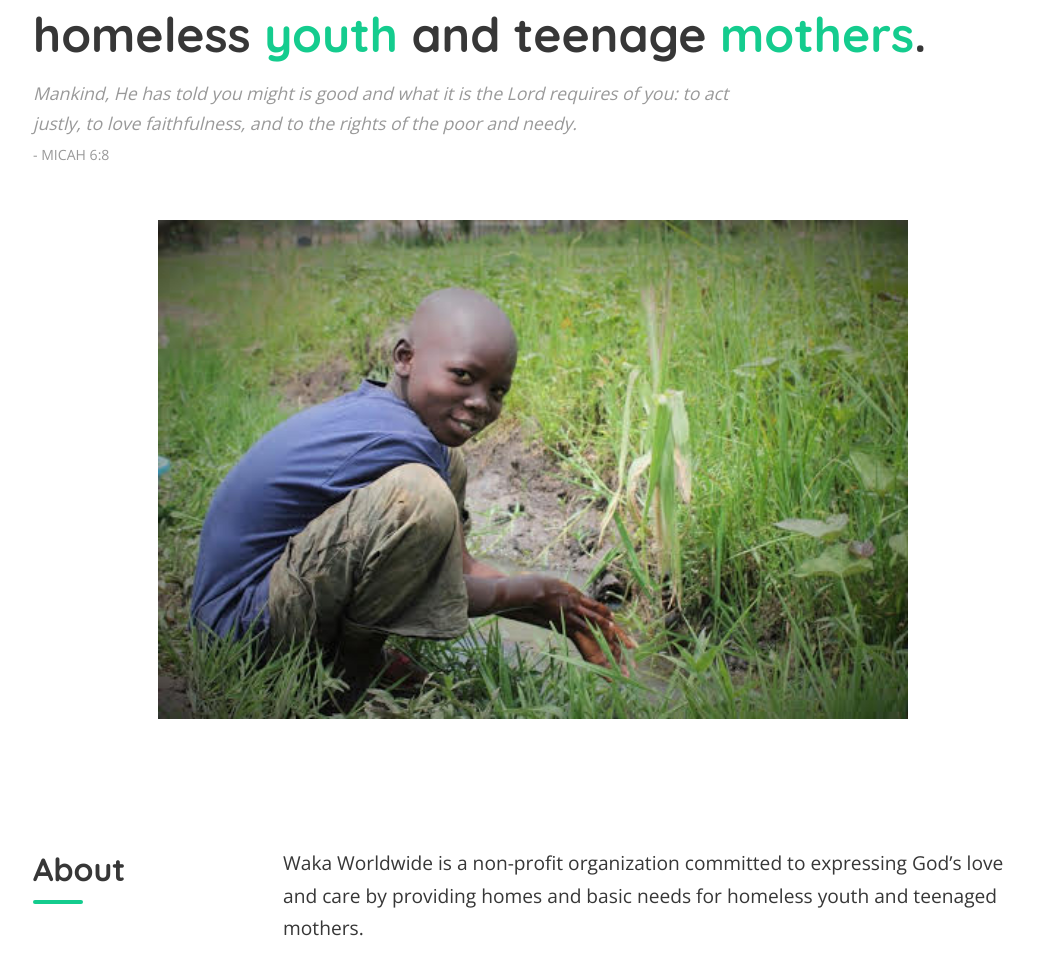
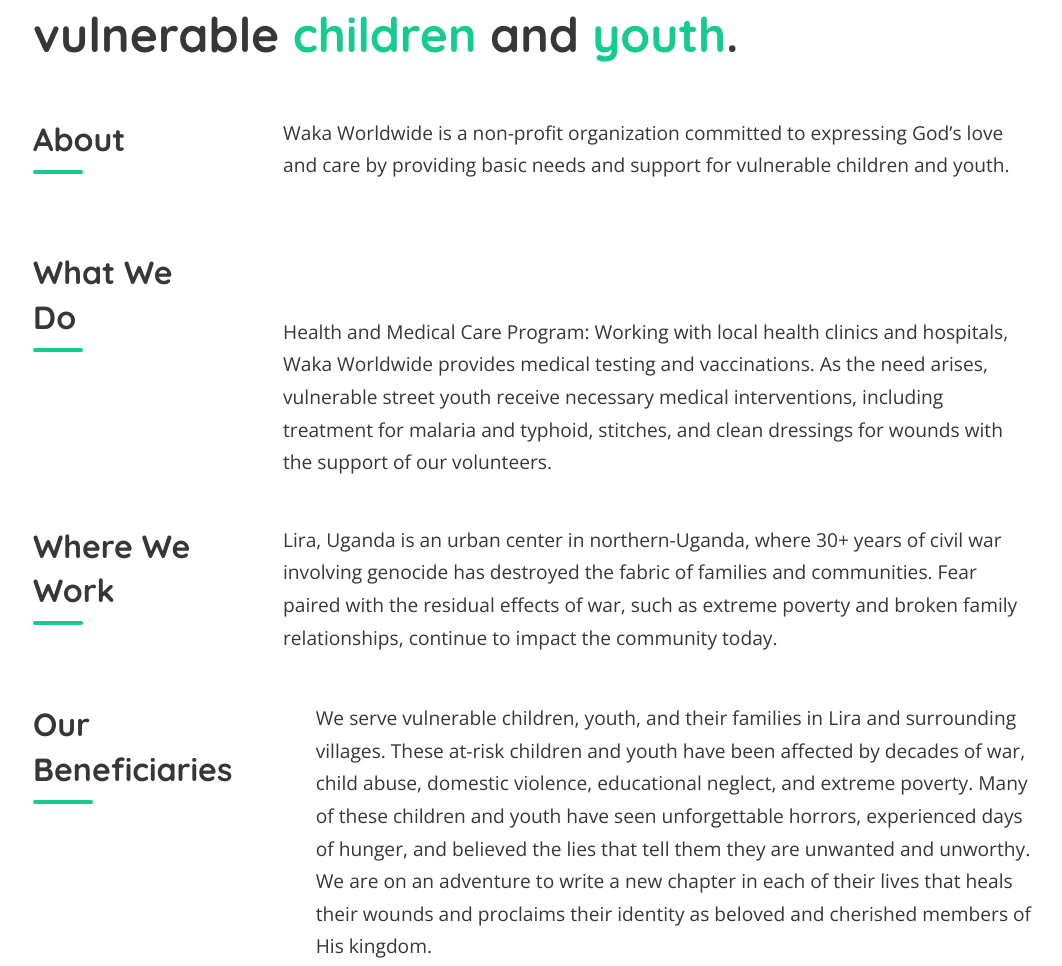
Before and after one commit to wakaww/waka, a plain HTML site: page index.html in a window 1280 px wide. Shown: the part 416-1382 px from the top of the page, without its empty margins (107-1169 px from the left). Drawn offline with nearby package versions, Linux system fonts and the light colour scheme; a script that the page names is missing.

Commit message:
Update index.html

```diff
--- a/index.html
+++ b/index.html
@@ -6,7 +6,7 @@
   <meta name="viewport" content="width=device-width, initial-scale=1">
 
   <title>Waka Worldwide</title>
-  <meta name="description" content="Waka Worldwide is a non-profit organization committed to expressing God’s love and care by providing homes and basic needs for homeless children and teenaged mothers in Uganda.">
+  <meta name="description" content="Waka Worldwide is a non-profit organization committed to expressing God’s love and care by providing homes and basic needs for vulnerable children and youth in Uganda.">
 
   <link rel="icon" type="image/png" sizes="32x32" href="images/favicon-32x32.png">
   <link rel="icon" type="image/png" sizes="16x16" href="images/favicon-16x16.png">
@@ -66,24 +66,14 @@
         <small class="highlight-text highlight-text--small">Mission:</small>
         <br>
         To offer opportunities for financial partnership with Ugandan community organizations to meet basic needs for
-        homeless <span class="mission__hero__accent">youth</span>
-        and teenage <span class="mission__hero__accent">mothers</span>.
+        vulnerable <span class="mission__hero__accent">children</span>
+        and <span class="mission__hero__accent">youth</span>.
       </h2>
-      <blockquote class="mission__verse">
-        <span class="mission__verse__quote">
-          Mankind, He has told you might is good and what it is the Lord requires of you:
-          to act justly, to love faithfulness, and to the rights of the poor and needy.
-        </span>
-        <br>
-        <span class="mission__verse__attribution">
-          - Micah 6:8
-        </span>
-      </blockquote>
     </section>
 
-    <section class="section frame">
-      <img class="hero-image" src="images/kid.jpg" alt="kid">
-    </section>
+   <!--<section class="section frame">
+   <img class="hero-image" src="images/kid.jpg" alt="kid">
+   </section> -->
 
     <section class="frame">
       <div class="content-block">
@@ -92,7 +82,7 @@
         </h1>
         <div class="content-block__content">
           <p>
-            Waka Worldwide is a non-profit organization committed to expressing God’s love and care by providing homes and basic needs for homeless youth and teenaged mothers.
+            Waka Worldwide is a non-profit organization committed to expressing God’s love and care by providing basic needs and support for vulnerable children and youth.
           </p>
         </div>
       </div>
@@ -105,24 +95,10 @@
           What We Do
         </h1>
         <div class="content-block__content">
-          <p>
-            Feeding Program: Waka Worldwide finances a feeding program for about 40 children several days a week. These street youth are provided with a well-rounded meal, including meat, vegetables, and carbohydrates, to combat malnourishment.
-            <br>
-            <br>
-            Health and Medical Care Program: Working with our local partner and local health clinics, Waka Worldwide provides medical testing and vaccinations. As the need arises, vulnerable street youth receive necessary medical interventions, including treatment for malaria and typhoid, stitches, and clean dressings for wounds with the support of our volunteers.
           <br>
           <br>
-            Second-hand Clothing Donations: Many of the homeless youth are barefoot with torn and tattered clothes. Waka Worldwide provides street youth with donations of second-hand clothes and shoes from the local market. Each new outfit is a treasured gift.
-          <br>
-          <br>
-            Family Reunification Program: As youth living and working on the streets self-identify an interest in reconciling and reunifying with their families, our partner provides a temporary foster family home, therapeutic and transitional support. Waka Worldwide finances the operational costs of the foster family home that houses a maximum of four youth in transition.
-          <br>
-          <br>
-            Education and Vocational Skills: Waka Worldwide and its partner are invested in the educational and vocational skills development of vulnerable youth. As youth identify educational and vocational goals, we support the exploration and development of their interest. Youth staying in the foster family home also participate in our school-readiness homeschooling program preparing students to re-enroll in their local schools.
-          <br>
-          <br>
-            Soccer Program: Our partner is also restoring hope to street youth through its soccer club, the Green Angels United. Soccer increases play and teaches valuable life-skills including teamwork, perseverance, confidence, and active healthy living. Waka Worldwide supports the Green Angels United through procurement of in-kind and financial donations to this soccer program.
-           </p>
+            Health and Medical Care Program: Working with local health clinics and hospitals, Waka Worldwide provides medical testing and vaccinations. As the need arises, vulnerable street youth receive necessary medical interventions, including treatment for malaria and typhoid, stitches, and clean dressings for wounds with the support of our volunteers.
+
         </div>
       </div>
     </section>
@@ -135,21 +111,22 @@
         </h1>
         <div class="content-block__content">
           <p>
-           Lira, Uganda is an urban center in northern-Uganda, where years of civil war involving genocide has destroyed the fabric of families and communities. Fear paired with residual effects of war, such as extreme poverty and broken family relationships, continue to impact the community today.
+           Lira, Uganda is an urban center in northern-Uganda, where 30+ years of civil war involving genocide has destroyed the fabric of families and communities. Fear paired with the residual effects of war, such as extreme poverty and broken family relationships, continue to impact the community today.
           </p>
         </div>
       </div>
     </section>
     <br>
     <br>
+
      <section class="frame">
       <div class="content-block">
         <h1 class="content-block__header" id="partner-section">
-          Our Partner
+          Our Beneficiaries
         </h1>
         <div class="content-block__content">
           <p>
-           Waka Worldwide Uganda is a community-based organization that is currently meeting the needs of youth living and working on the streets by providing access to basic needs – shelter, food, clothes, medical care, education and skills training. Its vision is to love the street youth of Lira, Uganda by discipling them in Christ, providing for their basic needs, and restoring them to their families.
+           We serve vulnerable children, youth, and their families in Lira and surrounding villages. These at-risk children and youth have been affected by decades of war, child abuse, domestic violence, educational neglect, and extreme poverty. Many of these children and youth have seen unforgettable horrors, experienced days of hunger, and believed the lies that tell them they are unwanted and unworthy. We are on an adventure to write a new chapter in each of their lives that heals their wounds and proclaims their identity as beloved and cherished members of His kingdom.
            </p>
         </div>
       </div>
@@ -200,7 +177,7 @@
           Donate
         </h1>
         <div class="content-block__content">
-          <p>Donate to Waka Worldwide, a 501(c)(3) non-profit organization who partners with The Ark Uganda, to provide basic needs for street youth in Lira, Uganda. With your generous donation of any amount, you can make a significant difference!</p>
+          <p>Donate to Waka Worldwide, a 501(c)(3) non-profit organization that works with local partners to provide basic needs and support for vulnerable children and youth in Lira, Uganda. With your generous donation, you can make a significant difference!</p>
           <div class="donate__you-caring">
             <h4 class="donate__you-caring__headline">
              Make a one-time or monthly donation in any amount via Donorbox:
@@ -295,7 +272,7 @@
             </div>
           </div>
           <div class="donate__by-check">
-            <p>You can also donate by sending a check addressed to Waka Worldwide to the address below. When donating by check, please include a note with your contact information so that we can send you a receipt.</p>
+            <p>You can also donate by sending a check addressed to <u>Waka Worldwide</u> to the address below. When donating by check, please include a note with your contact information so that we can send you a thank you and a receipt.</p>
             <br/>
             <p>
               WAKA WORLDWIDE
@@ -342,10 +319,10 @@
           <section class="theology-section">
           <div class="frame">
             <div class=content-block__content>
-            Waka Worldwide is part of the arc of the Kingdom narrative that is centrally about reconciling all things to our creator, making right the injustices in the world, and restoring all of creation to health, beauty, and freedom. Our mission is firmly rooted and established in Christ and His love. During his time on earth, Jesus lived counter-culturally. He went to the darkest places, where no one else wanted to go. He sought out the hurting, the weak, and the poor. He attended to the people everyone else overlooked. He healed the man who had no one to help him into the healing pool in Bethesda. He shared meals with tax collectors, who were the most corrupt and deceptive parts of society. He turned the social order upside down.
+            Waka Worldwide is part of the arc of the Kingdom narrative that is centrally about reconciling all things to our creator, making right the injustices in the world, and restoring all of creation to health, beauty, and freedom. Our mission is firmly rooted and established in Christ and His love. During his time on earth, Jesus lived counter-culturally. He went to the darkest places, where no one else wanted to go. He sought out the hurting, the weak, and the poor. He attended to the people everyone else overlooked and turned the social order upside down.
             <br>
             <br>
-            We are joining those who have gone before us as God’s people, compelled to follow in the footsteps of Jesus into places of brokenness. We are embodying Christ’s mission and ushering in His kingdom of righteousness, justice, and peace. And we are beginning where he began, among the fatherless, widows, sick, oppressed, and poor.
+            We are compelled to follow in the footsteps of Jesus into places of brokenness. We embody Christ’s mission and usher in His kingdom of righteousness, justice, and peace. And we are beginning where he began, among the fatherless, widows, sick, oppressed, and poor.
           </p>
           <br>
           <br>
@@ -357,7 +334,7 @@
         <h2 class="hero-text  hero-text--vision">
           <small class="highlight-text highlight-text--small highlight-text--vision">Vision:</small>
           <br>
-          To restore, reconcile, and transform communities by empowering and equipping homeless youth to live fully into God’s purposes.
+          To restore, reconcile, and transform communities by empowering and equipping vulnerable children and youth to live fully into God’s purposes.
         </h2>
       </div>
     </section>
```
